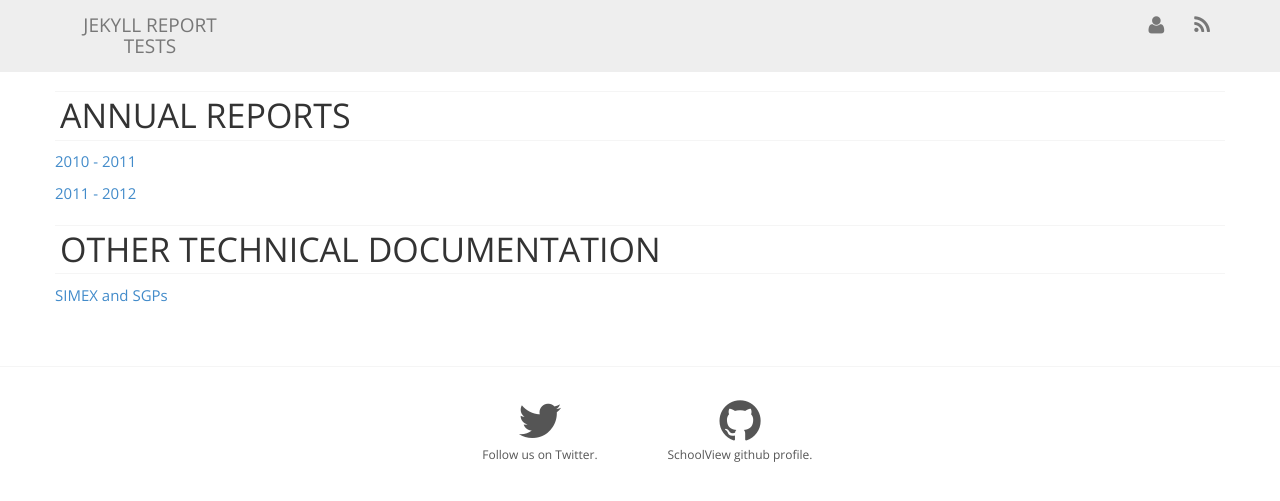
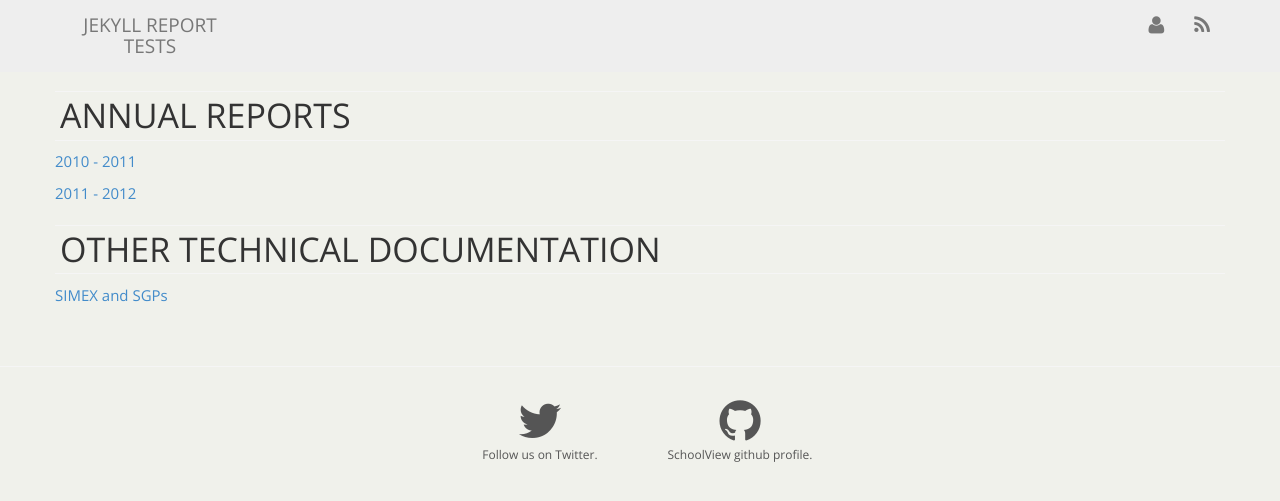
Before and after one commit to adamvi/Markdown_Tests2, a Jekyll site: the page built from report_landing.md, in a window 1280 px wide. Shown: the top 501 px of the page. Built offline with Jekyll 4.4.1, drawn with Linux system fonts in a browser that asks for light colours; nearby versions of some CDN libraries; a script that is not in the unit is left out; comment, search, counter and statistics services are not loaded.

Commit message:
fix the backgound color for document

```diff
--- a/css/up.css
+++ b/css/up.css
@@ -244,7 +244,7 @@ sans-serif;
 	font-size:15px;
 	line-height:1.428571429;
 	color:#333;
-	background-color:#fff
+	background-color:#F0F1EB
 }
 input,
 button,
```
Also changed, not shown: 1 other file.
